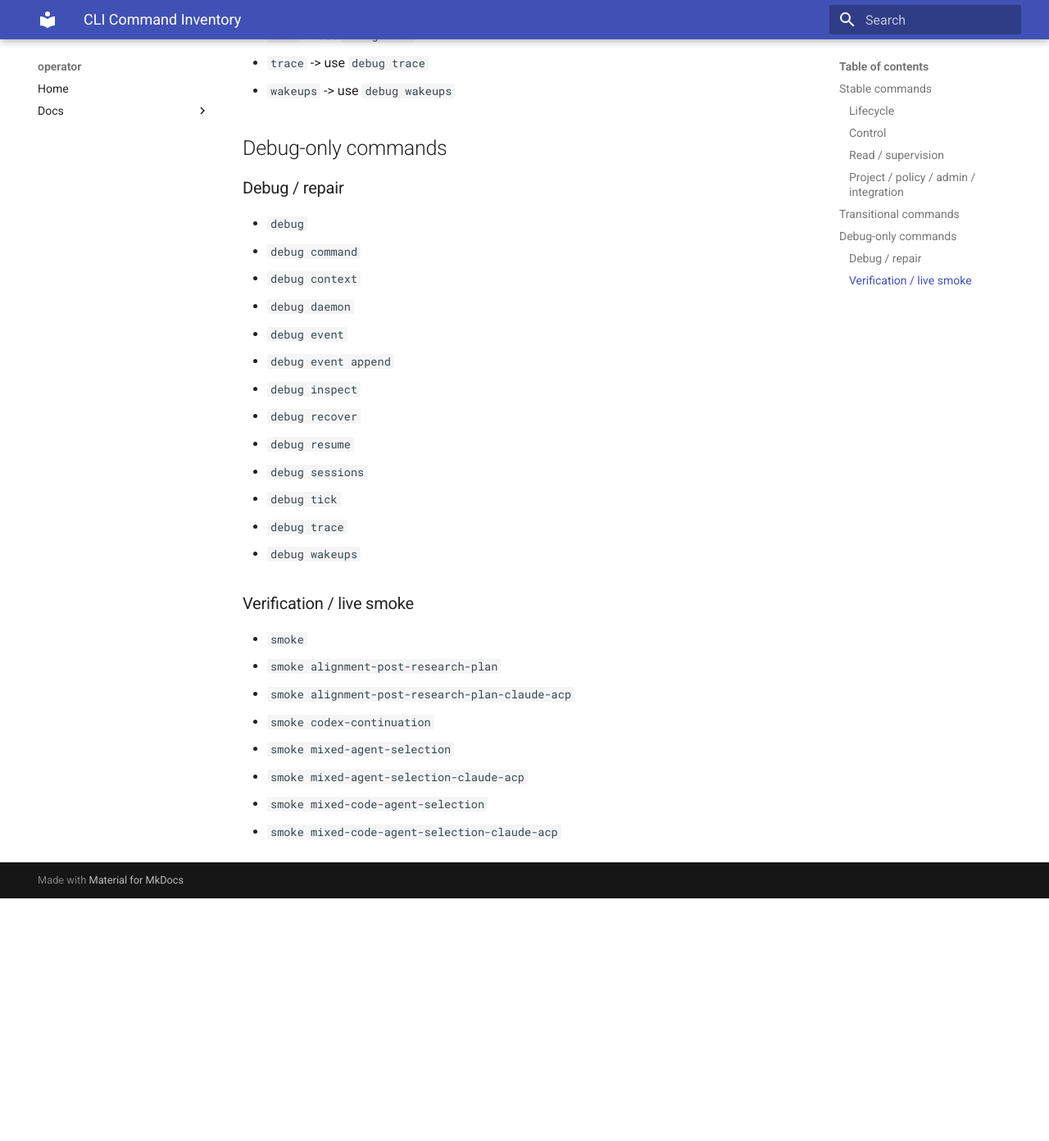
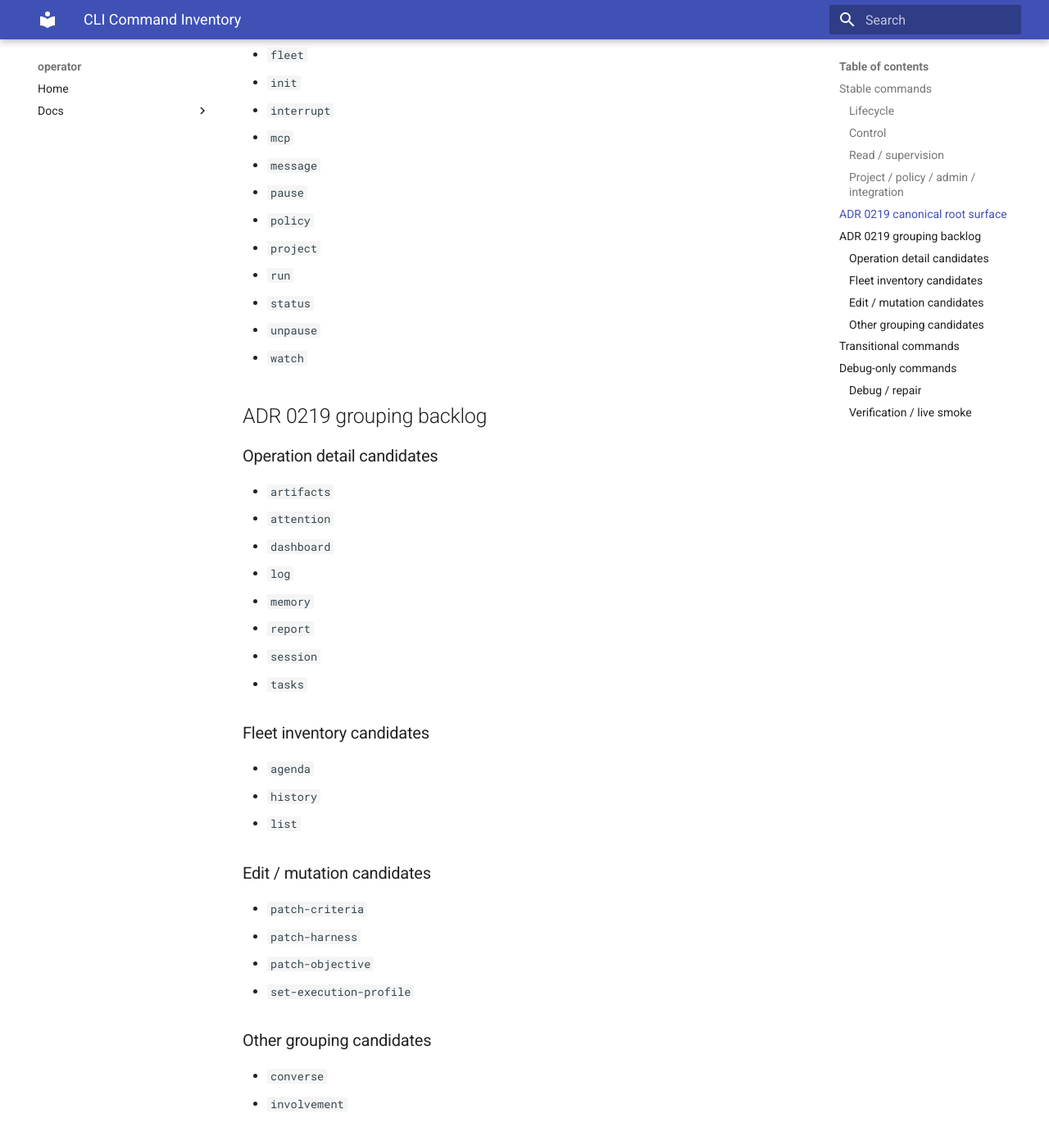
Before and after one commit to uthunderbird/vibechord, an MkDocs documentation site: the page built from docs/reference/cli-command-inventory.md, in a window 1280 px wide and 1400 px high, scrolled down 2798 px. Shown: the top 1392 px of the window at 82% size. Built offline with MkDocs 1.6.1 and Material for MkDocs 9.7.7, drawn with Linux system fonts in a browser that asks for light colours; before the commit the page ends 3894 px from its top, so only the background shows below that; some of the changed text lies outside the part shown.

Commit message:
Classify ADR 0219 CLI root surface

```diff
--- a/docs/reference/cli-command-inventory.md
+++ b/docs/reference/cli-command-inventory.md
@@ -9,6 +9,12 @@ depend on it as the long-term shell contract.
 `debug-only` means the command is intentionally scoped to debug, repair, or verification work.
 
 ## Stable commands
+
+ADR 0219 splits stable root commands into two sets:
+
+- canonical root commands: the intended small root workflow surface;
+- grouping backlog commands: still stable and callable, but intended to move behind grouped
+  namespaces before the final CLI shape is claimed.
 
 ### Lifecycle
 
@@ -73,6 +79,58 @@ depend on it as the long-term shell contract.
 - `project list`
 - `project resolve`
 
+## ADR 0219 canonical root surface
+
+- `agent`
+- `answer`
+- `ask`
+- `cancel`
+- `clear`
+- `config`
+- `fleet`
+- `init`
+- `interrupt`
+- `mcp`
+- `message`
+- `pause`
+- `policy`
+- `project`
+- `run`
+- `status`
+- `unpause`
+- `watch`
+
+## ADR 0219 grouping backlog
+
+### Operation detail candidates
+
+- `artifacts`
+- `attention`
+- `dashboard`
+- `log`
+- `memory`
+- `report`
+- `session`
+- `tasks`
+
+### Fleet inventory candidates
+
+- `agenda`
+- `history`
+- `list`
+
+### Edit / mutation candidates
+
+- `patch-criteria`
+- `patch-harness`
+- `patch-objective`
+- `set-execution-profile`
+
+### Other grouping candidates
+
+- `converse`
+- `involvement`
+
 ## Transitional commands
 
 These paths remain callable, but the canonical homes are under `operator debug` or other stable
```
Also changed, not shown: design/adr/0219-cli-surface-reduction-and-command-family-consolidation.md (+16 -1 lines), 2 other files.
